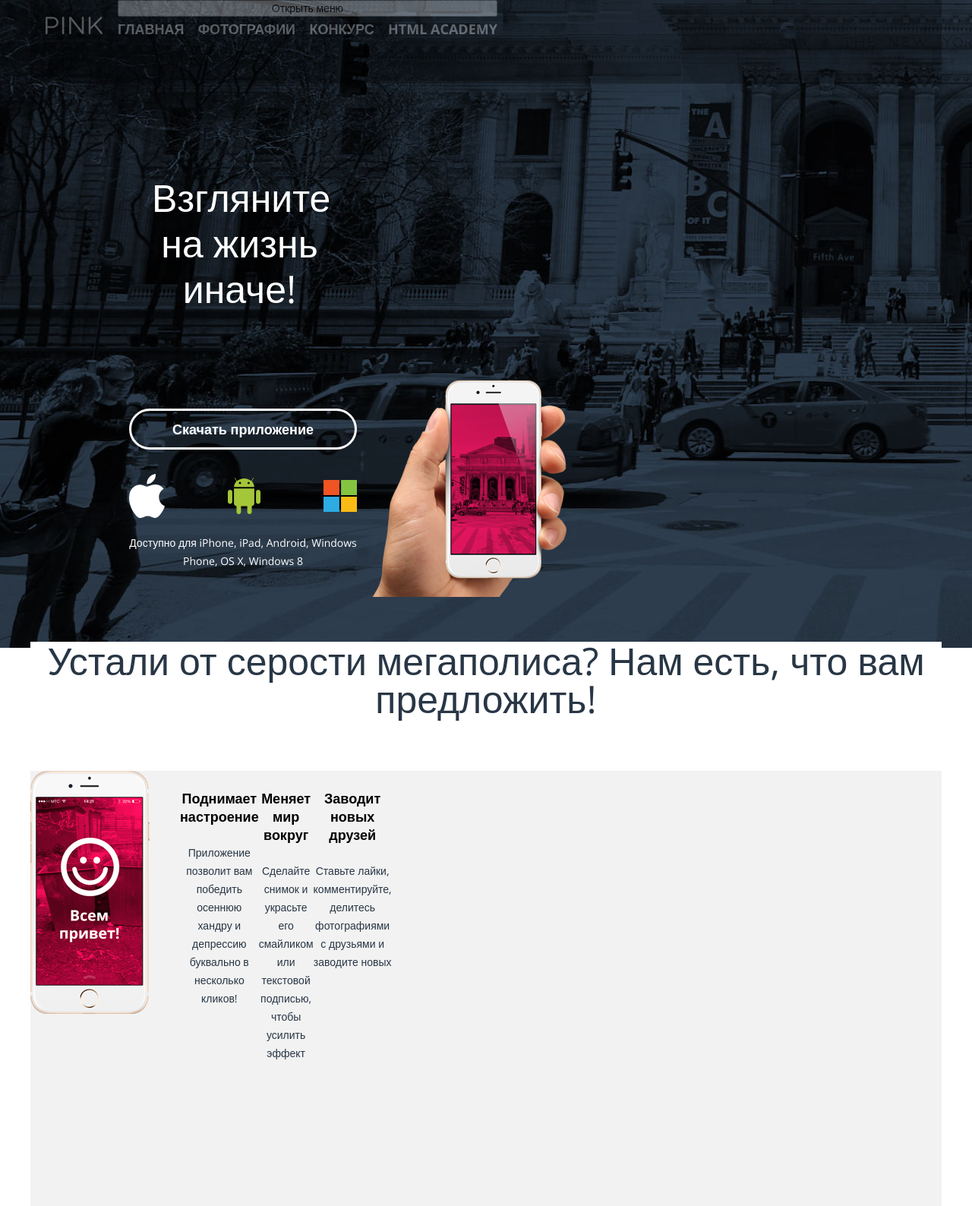
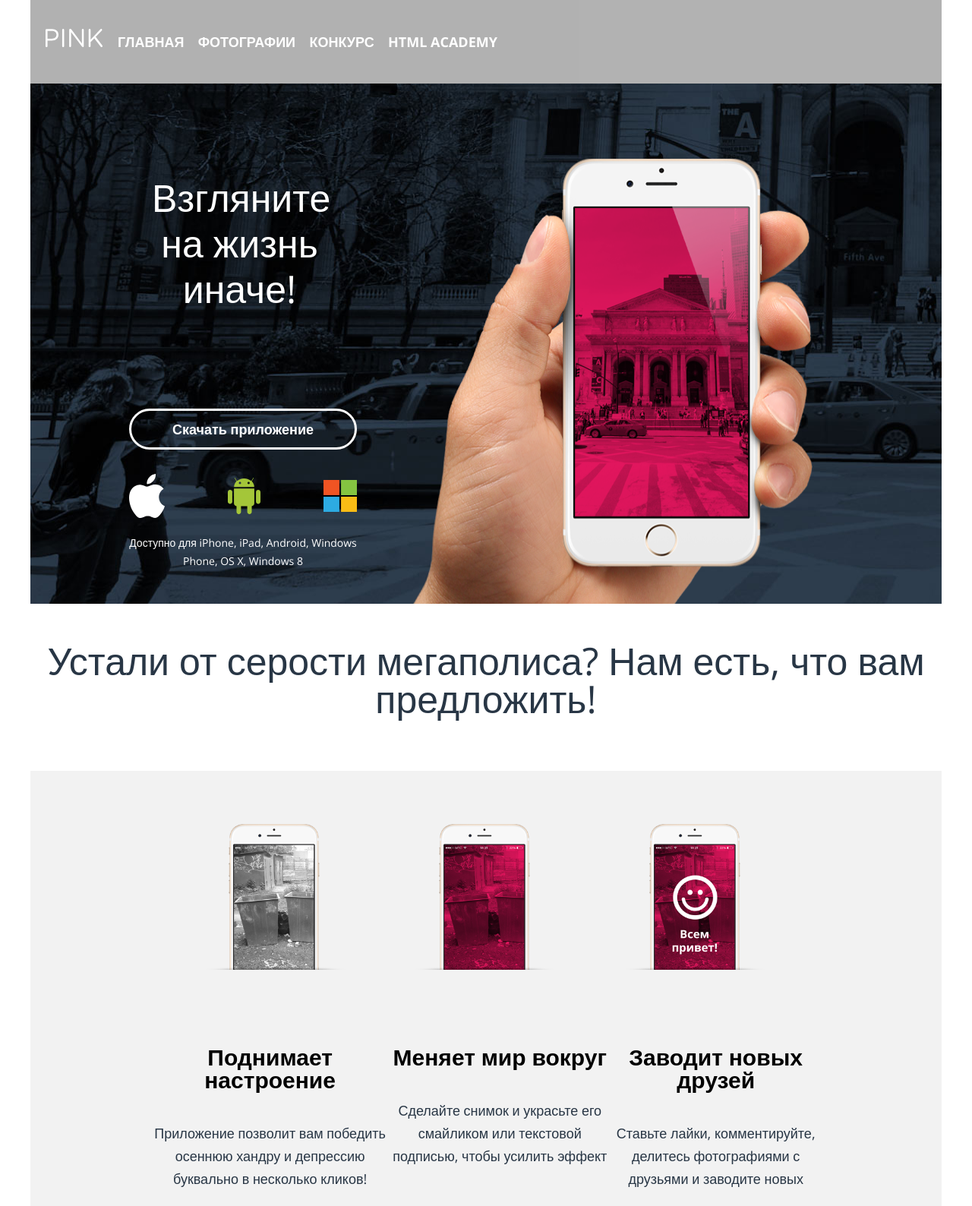
Before and after one commit to StepanezNataly/549683-pink-17, a website: page source/index.html in a window 1280 px wide. Shown: the top 1588 px of the page at 76% size. Drawn offline with nearby package versions, Linux system fonts and the light colour scheme; files that its build step writes are made by us from their sources.

Commit message:
Добавляет доработки по замечаниям наставника

```diff
--- a/source/index.html
+++ b/source/index.html
@@ -33,11 +33,9 @@
       </nav>
     </header>
     <main class="page-main container">
+      <div class="page-main__wrapper page-main__wrapper--index">
         <h1 class="page-main__title page-main__title--index">Взгляните на жизнь иначе!</h1>
         <section class="download">
-        <div class="download__image">
-          <img src="img/iphone-hand-mobile@1x.png" width="258" height="286">
-        </div>
           <div class="download__wrapper">
             <h2 class="visually-hidden">Скачать приложение</h2>
             <a class="download__link" href="https://www.apple.com/ru/itunes/">Скачать приложение</a>
@@ -61,6 +59,7 @@
             <p class="download__text">Доступно для iPhone, iPad, Android, Windows Phone, OS X, Windows 8</p>
           </div>
         </section>
+      </div>
       <section class="features">
         <h2 class="visually-hidden">Характеристики приложения</h2>
         <h3 class="features__title">Устали от серости мегаполиса? Нам есть, что вам предложить!</h3>
@@ -80,7 +79,14 @@
             </li>
           </ul>
           <div class="features__image">
+            <div class="features__image-mobile">
               <img src="img/iphone-screen-mobile@1x.png" width="157" height="320" alt="Изображение приложения на iPhone">
+            </div>
+            <div class="features__image-descktop">
+              <img class="features__image-1" src="img/iphone-screen-1-desktop@1x.png" width="186" height="382" alt="Изображение приложения на iPhone-1">
+              <img class="features__image-2" src="img/iphone-screen-2-desktop@1x.png" width="186" height="382" alt="Изображение приложения на iPhone-2">
+              <img class="features__image-3" src="img/iphone-screen-3-desktop@1x.png" width="186" height="382" alt="Изображение приложения на iPhone-3">
+            </div>
           </div>
         </div>
       </section>
--- a/source/less/base.less
+++ b/source/less/base.less
@@ -23,11 +23,11 @@ body {
   font-weight: 300;
   font-style: normal;
   color: @base-color;
-  background-color: @bg-light;
+  /*background-color: @bg-light;
   background-image: url("../img/bg-back-mobile@1x.jpg");
   background-repeat: no-repeat;
   background-position: 50% 258px;
-  background-size: auto 462px;
+  background-size: auto 462px;*/
 
   /*background-image: url("../img/iphone-hand-mobile@1x.png"), url("../img/bg-back-mobile@1x.jpg");
   background-repeat: no-repeat, no-repeat;
@@ -49,9 +49,9 @@ img {
 @media (min-width: 660px) {
   body {
     min-width: 660px;
-    background-image: url("../img/bg-back-tablet@1x.jpg");
+    /*background-image: url("../img/bg-back-tablet@1x.jpg");
     background-position: 50% 255px;
-    background-size: auto 729px;
+    background-size: auto 729px;*/
     /*background-image: url("../img/iphone-hand-tablet@1x.png"), url("../img/bg-back-tablet@1x.jpg");
     background-position: 50% 439px, 50% 255px;
     background-size: auto 545px, auto 729px;*/
@@ -59,16 +59,15 @@ img {
 
   .container {
     min-width: 660px;
-    margin: 0 auto;
   }
 }
 
 @media (min-width: 1200px) {
   body {
     min-width: 1200px;
-    background-image: url("../img/bg-back-desktop@1x.jpg");
+    /*background-image: url("../img/bg-back-desktop@1x.jpg");
     background-position: 0 0;
-    background-size: auto 853px;
+    background-size: auto 853px;*/
     /*background-image: url("../img/iphone-hand-desktop@1x.png"), url("../img/bg-back-desktop@1x.jpg");
     background-position: 146px 209px, 0 0;
     background-size: auto 645px, auto 853px;*/
@@ -76,6 +75,5 @@ img {
 
   .container {
     min-width: 1200px;
-    margin: 0 auto;
   }
 }
--- a/source/less/blocks/download.less
+++ b/source/less/blocks/download.less
@@ -1,12 +1,11 @@
+.download {
+  margin-top: 270px;
+}
+
 .download__wrapper {
   background-color: #1d2631;
-  margin-top: -10px;
   padding: 28px 20px 30px 20px;
   text-align: center;
-}
-
-.download__image {
-  margin-top: -10px;
 }
 
 .download__link {
@@ -37,6 +36,7 @@
 @media (min-width: 660px) {
   .download {
     display: flex;
+    margin-top: 0;
   }
 
   .download__image {
--- a/source/less/blocks/features.less
+++ b/source/less/blocks/features.less
@@ -22,6 +22,10 @@
   font-size: 18px;
   font-weight: 700;
   color: #000000;
+}
+
+.features__image-descktop {
+  display: none;
 }
 
 @media (min-width: 660px) {
@@ -58,14 +62,37 @@
   }
 
   .features__wrapper {
-    flex-direction: row;
+    flex-direction: column;
     flex-wrap: wrap;
-    min-height: 617px;
+    align-content: center;
+    align-items: center;
+    padding-top: 70px;
   }
 
   .features__list {
     flex-direction: row;
     text-align: center;
-    width: 240px;
+    width: auto;
+    margin: 60px 160px;
+  }
+
+  .features__item-title {
+    font-size: 30px;
+    line-height: 30px;
+  }
+
+  .features__item-description {
+    font-size: 18px;
+    line-height: 30px;
+  }
+
+  .features__image-mobile {
+    display: none;
+  }
+
+  .features__image-descktop {
+    display: flex;
+    width: 830px;
+    justify-content: space-around;
   }
 }
--- a/source/less/blocks/main-nav.less
+++ b/source/less/blocks/main-nav.less
@@ -1,12 +1,7 @@
-.main-nav {
+.main-nav__list {
+  .list-style();
   display: flex;
   flex-direction: column;
-  align-content: space-between;
-  background-color: @bg-dark;
-}
-
-.main-nav__list {
-  .list-style();
 }
 
 .main-nav__list-item a {
@@ -20,8 +15,6 @@
 
 @media (min-width: 660px) {
   .main-nav__list {
-    display: flex;
-    flex-direction: column;
     align-items: center;
   }
 }
@@ -29,7 +22,10 @@
 @media (min-width: 1200px) {
   .main-nav {
     min-width: 500px;
-    background-color: #000000;
+  }
+
+  .main-nav__toggle {
+    display: none;
   }
 
   .main-nav__list {
--- a/source/less/blocks/page-header.less
+++ b/source/less/blocks/page-header.less
@@ -16,6 +16,7 @@
 
 @media (min-width: 1200px) {
   .page-header {
+    align-items: center;
     flex-direction: row;
     min-height: 110px;
     background-color: #000000;
--- a/source/less/blocks/page-main.less
+++ b/source/less/blocks/page-main.less
@@ -1,8 +1,25 @@
+.page-main__wrapper {
+  background-color: #000000;
+  background-image: url("../img/bg-back-mobile@1x.jpg");
+  background-repeat: no-repeat;
+  background-position: 50% -66px;
+  background-size: auto 462px;
+}
+
+.page-main__wrapper--index {
+  background-color: #000000;
+  background-image: url("../img/iphone-hand-mobile@1x.png"), url("../img/bg-back-mobile@1x.jpg");
+  background-repeat: no-repeat, no-repeat;
+  background-position: 0 110px, 50% -66px;
+  background-size: auto 286px, auto 462px;
+}
+
 .page-main__title {
   font-size: 24px;
   font-weight: 300;
   color: @color;
   text-align: center;
+  margin: 0;
   padding: 30px 35px 70px 35px;
 }
 
@@ -11,11 +28,19 @@
   margin: 0;
 }
 
-.page-main__image {
-  margin-top: -10px;
-}
+@media (min-width: 660px) {
+  .page-main__wrapper {
+    background-image: url("../img/bg-back-tablet@1x.jpg");
+    background-position: 50% -110px;
+    background-size: auto 729px;
+  }
 
-@media (min-width: 660px) {
+  .page-main__wrapper--index {
+    background-image: url("../img/iphone-hand-tablet@1x.png"), url("../img/bg-back-tablet@1x.jpg");
+    background-position: 50% 80px, 50% -110px;
+    background-size: auto 545px, auto 729px;
+  }
+
   .page-main__title {
     font-size: 50px;
     line-height: 50px;
@@ -36,6 +61,18 @@
 }
 
 @media (min-width: 1200px) {
+  .page-main__wrapper {
+    background-image: url("../img/bg-back-desktop@1x.jpg");
+    background-position: 0 -110px;
+    background-size: auto 853px;
+  }
+
+  .page-main__wrapper--index {
+    background-image: url("../img/iphone-hand-desktop@1x.png"), url("../img/bg-back-desktop@1x.jpg");
+    background-position: 146px 99px, 0 -110px;
+    background-size: auto 645px, auto 853px;
+  }
+
   .page-main__title {
     padding: 70px 420px 100px 420px;
   }
```
Also changed, not shown: source/form.html (+3 -1 lines), source/photo.html (+3 -1 lines). Lines whose indentation alone changed are shown as unchanged.
